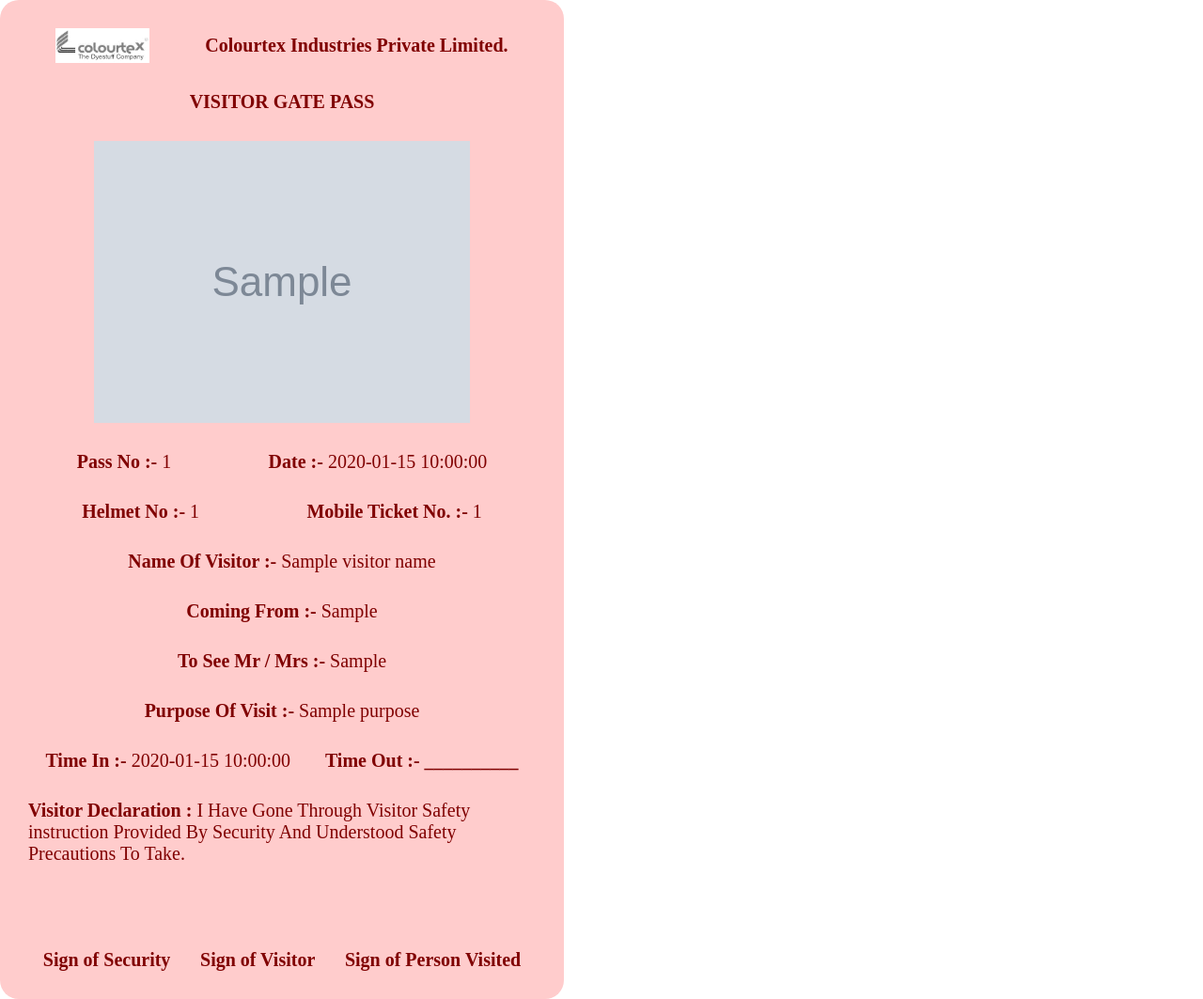
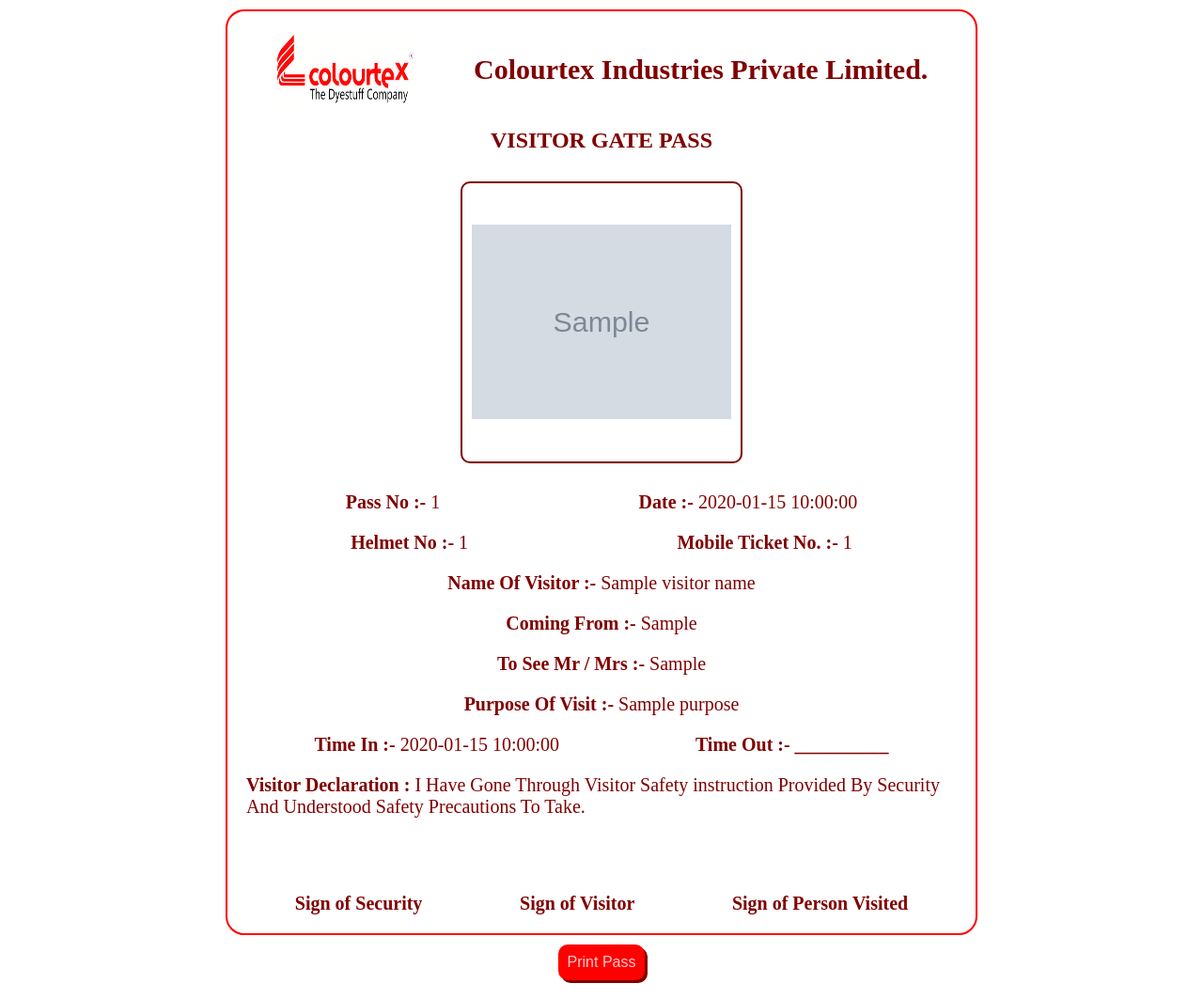
Before and after one commit to Jimmy474/GatePass, a Flask app: template GatePass/templates/pass.html in a window 1280 px wide. Shown: the whole page at 94% size. Run offline with Flask 2, Linux system fonts and the light colour scheme; the template is opened without the code that fills it: most values are stand-ins (such as "Sample title", 1, 10 or a date in 2020); grey boxes marked "Sample" are stand-in pictures.

Commit message:
working everything

```diff
--- a/GatePass/app.py
+++ b/GatePass/app.py
@@ -16,7 +16,7 @@
     file = request.files['image']
     if file:
         # Save the uploaded file
-        file.save('static/uploads/image.jpg')
+        file.save('static/Image/image.jpg')
         return 'Image uploaded successfully!'
     else:
         return 'No file selected.'
@@ -27,7 +27,7 @@
 
     image_file = request.files['image']
     filename = 'image.jpg'
-    filepath = os.path.join('static', 'uploads', filename)
+    filepath = os.path.join('static', 'Image', filename)
 
     image_url = '/' + filepath
 
@@ -42,14 +42,7 @@
     time_in = datetime.now().strftime("%H:%M")
     current_date = datetime.now().strftime("%d/%m/%Y")
 
-    with open('data.json', 'r') as file:
-        json_data = json.load(file)
-
-    pass_number = json_data['Latest_Pass_Number']
-    json_data['Latest_Pass_Number'] = pass_number + 1
-
-    with open('data.json', 'w') as file:
-        json.dump(json_data, file)
+    pass_number = request.form.get('pass_number')
 
     return render_template('pass.html', image_url=image_url,
                            visitor_name=visitor_name,
--- a/GatePass/data.json
+++ /dev/null
@@ -1 +0,0 @@
-{"Latest_Pass_Number": 7}
--- a/GatePass/static/css/Stylesheet_Pass.css
+++ b/GatePass/static/css/Stylesheet_Pass.css
@@ -5,18 +5,21 @@
 
 .Main {
     height: fit-content;
-    width: 600px;
-    background-color: var(--Primary-Color-Light);
+    width: 800px;
+    background-color: white;
+    border : 2px solid var(--Primary-Color);
     border-radius: 20px;
     display: inline-block;
     padding: var(--Default_Padding);
     box-sizing: border-box;
+    align-self:center;
 }
 
 .Card2 {
     height: fit-content;
     box-sizing: border-box;
-    margin : var(--Default_Margin);
+/*    border : 2px solid;*/
+    margin : 0px;
     padding : var(--Default_Padding);
     display : flex;
     justify-content:space-around;
@@ -28,7 +31,58 @@
     align-self:center;
 }
 
+.Center {
+    margin: 10px;
+    display: flex;
+    flex-direction: column;
+    align-items: center;
+}
+
 .Logo{
     height : auto;
-    width : 100px;
+    width : 150px;
 }
+
+.UserImage{
+    max-height: 100%;
+    max-width: 100%;
+}
+
+.ImageContainer {
+    height: 300px;
+    width: 300px;
+    box-sizing: border-box;
+    border : 2px solid var(--Primary-Color-Dark);
+    border-radius: 10px;
+    margin: var(--Default_Margin);
+    padding: var(--Default_Padding);
+    display: flex;
+    flex-direction: column;
+    align-items: center;
+    justify-content: center;
+}
+
+input[type=button] {
+    height: fit-content;
+    width: fit-content;
+    padding: var(--Default_Padding);
+    margin: var(--Default_Margin);
+    font-size: 16px;
+    box-sizing: border-box;
+    border-radius: 10px;
+    color: var(--Primary-Color-Light);
+    background-color: var(--Primary-Color);
+    box-shadow: var(--Primary-Color-Dark) 3px 3px;
+    border: none;
+    transition: var(--Transition-Time);
+    outline: none;
+}
+
+input[type=button]:hover {
+    color: var(--Primary-Color-dark);
+}
+
+
+input[type=button]:active {
+    box-shadow: var(--Primary-Color-Dark) 1px 1px;
+}
--- a/GatePass/templates/pass.html
+++ b/GatePass/templates/pass.html
@@ -4,20 +4,33 @@
     <title>Pass Details</title>
     <link rel="stylesheet" type="text/css" href="{{ url_for('static', filename='css/Stylesheet_Pass.css') }}" />
     <link rel="stylesheet" type="text/css" href="{{ url_for('static', filename='css/Variables.css') }}" />
+    <script>
+        function printDiv() {
+            const printContents = document.getElementById("MainDiv").innerHTML;
+            const originalContents = document.body.innerHTML;
+
+            document.body.innerHTML = printContents;
+            window.print();
+
+            document.body.innerHTML = originalContents;
+        }
+    </script>
 </head>
 <body>
     <form id="form" method="post" action="/Pass" enctype="multipart/form-data">
-        <!-- Form fields and elements -->
-        <div class="Main">
+        <div class="Center">
+            <div id="MainDiv" class="Main">
                 <div class="Card2">
                     <img class="Logo" src="static/Logo.png" />
-                <label><strong>Colourtex Industries Private Limited.</strong></label>
+                    <label><H2><strong>Colourtex Industries Private Limited.</strong></H2></label>
                 </div>
                 <div class="Card2">
-                <label><strong>VISITOR GATE PASS</strong></label>
+                    <label><strong style="font-size:24px">VISITOR GATE PASS</strong></label>
                 </div>
                 <div class="Card2">
-                <img src="{{image_url}}" />
+                    <div class="ImageContainer">
+                        <img class="UserImage" src="{{image_url}}" />
+                    </div>
                 </div>
                 <div class="Card2">
                     <label><strong>Pass No :- </strong> {{ pass_number}}</label>
@@ -48,12 +61,15 @@
                 </div>
                 <div class="Card2"></div>
                 <div class="Card2"></div>
+                <div class="Card2"></div>
                 <div class="Card2">
                     <label><strong>Sign of Security</strong></label>
                     <label><strong>Sign of Visitor</strong></label>
                     <label><strong>Sign of Person Visited</strong></label>
                 </div>
             </div>
+            <input type="button" value="Print Pass" onclick="printDiv()">
+        </div>
     </form>
 </body>
 </html>
```
Also changed, not shown: GatePass/static/css/styles.css (+12 -13 lines), GatePass/static/js/FirebaseFetcher.js (+52 -15 lines), GatePass/static/js/Script.js (+133 -5 lines), GatePass/templates/index.html (+7 -5 lines), GatePass/static/Image/image.jpg (renamed from GatePass/static/uploads/image.jpg), GatePass/static/Logo.png, GatePass/static/image.jpg (added), 1 other file. Lines whose indentation alone changed are shown as unchanged.
